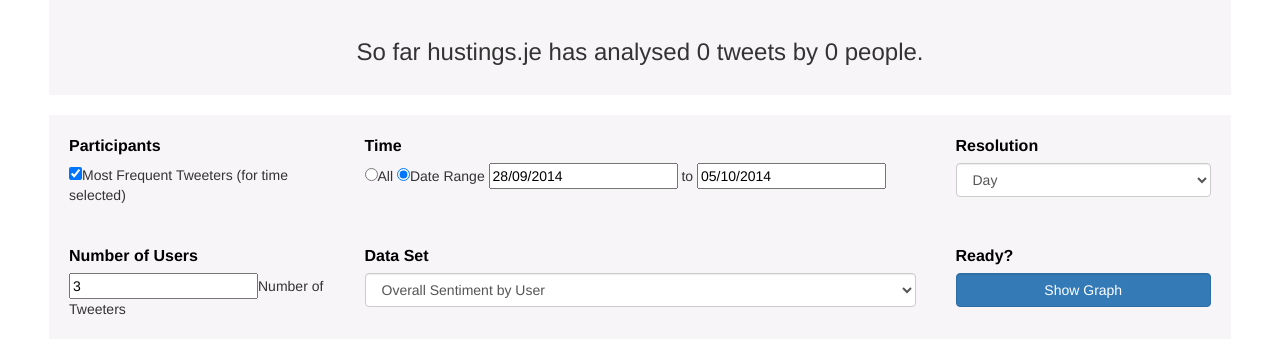
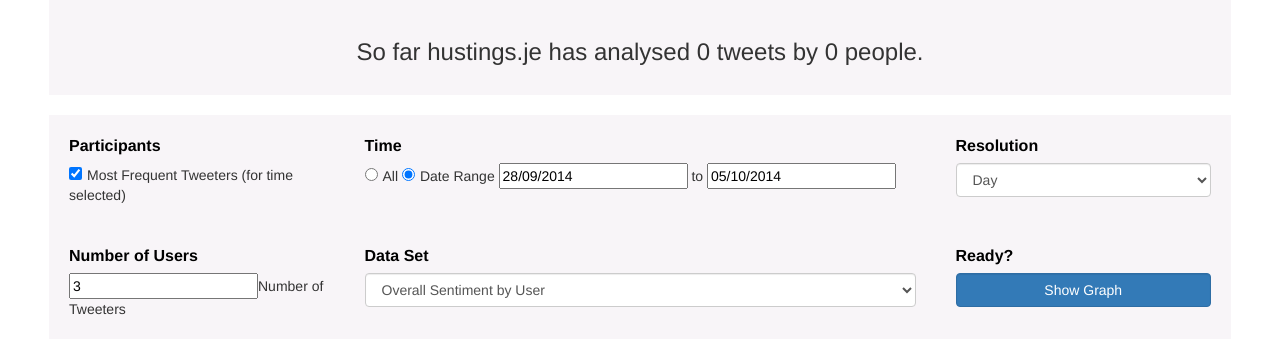
Before and after one commit to mattchatterley/hustings-je, a PHP site: page / in a window 1280 px wide. Shown: the part 269-622 px from the top of the page. Run offline with PHP 8.4, Linux system fonts and the light colour scheme; data that the repository does not hold is empty; some libraries are stand-ins or nearby versions.

Commit message:
Styling fix for radio/checkbox from RA

```diff
--- a/www/assets/css/hustings-je.css
+++ b/www/assets/css/hustings-je.css
@@ -57,3 +57,10 @@ h2
 	width: 30px;
 	height: 30px;
 	display:inline-block;
+}
+
+
+input[type="radio"], input[type="checkbox"]
+{
+	margin: 4px 5px 0 0
+}
```
